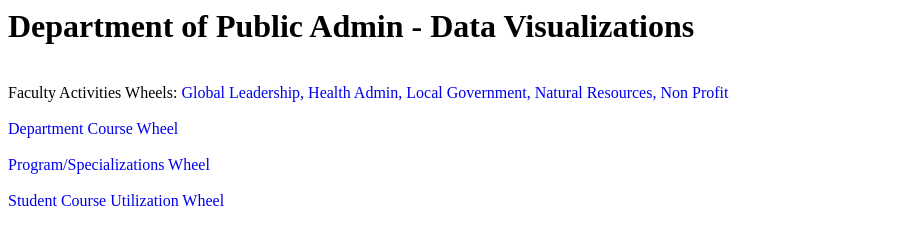
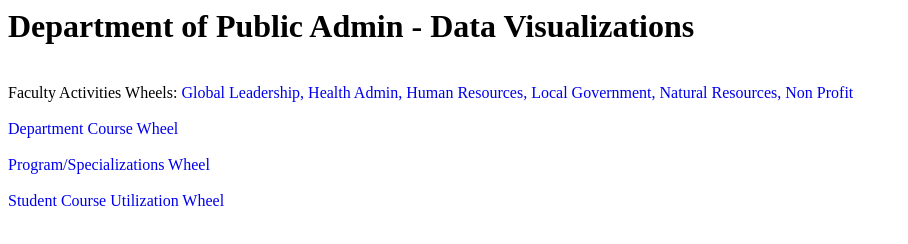
Before and after one commit to JenniferPDX/dpa-landing-page, a plain HTML site: page public_admin.html in a window 1280 px wide. Shown: the whole page, without its empty margins (0-908 px from the left). Drawn offline with Linux system fonts and the light colour scheme.

Commit message:
Added link to (new) HR wheel

```diff
--- a/public_admin.html
+++ b/public_admin.html
@@ -16,6 +16,7 @@
 		Faculty Activities Wheels:
 		<a href="wheel-faculty-GL.html">Global Leadership,</a>
 		<a href="wheel-faculty-HA.html">Health Admin,</a>
+		<a href="wheel-faculty-HR.html">Human Resources,</a>
 		<a href="wheel-faculty-LG.html">Local Government,</a>
 		<a href="wheel-faculty-NR.html">Natural Resources,</a>
 		<a href="wheel-faculty-NP.html">Non Profit</a>
```
